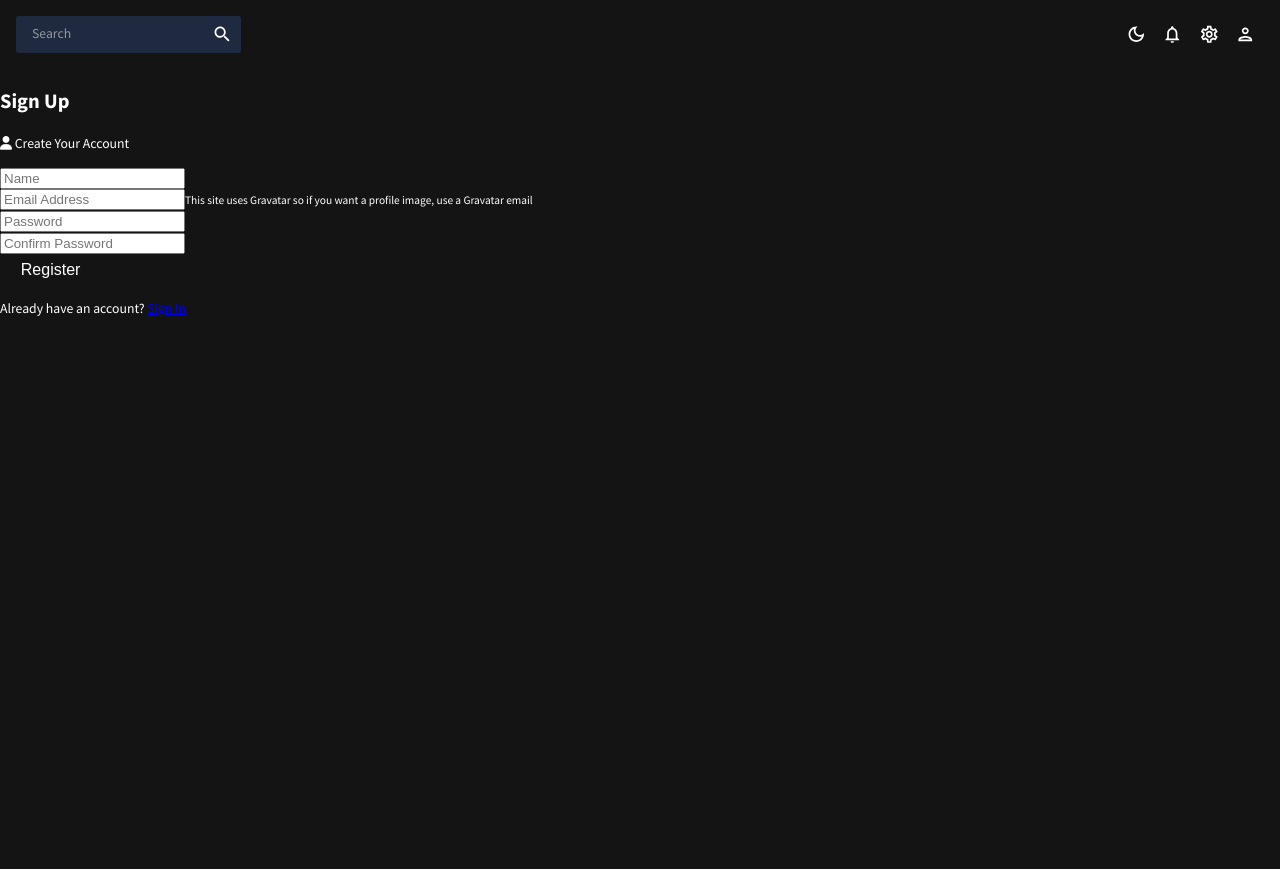
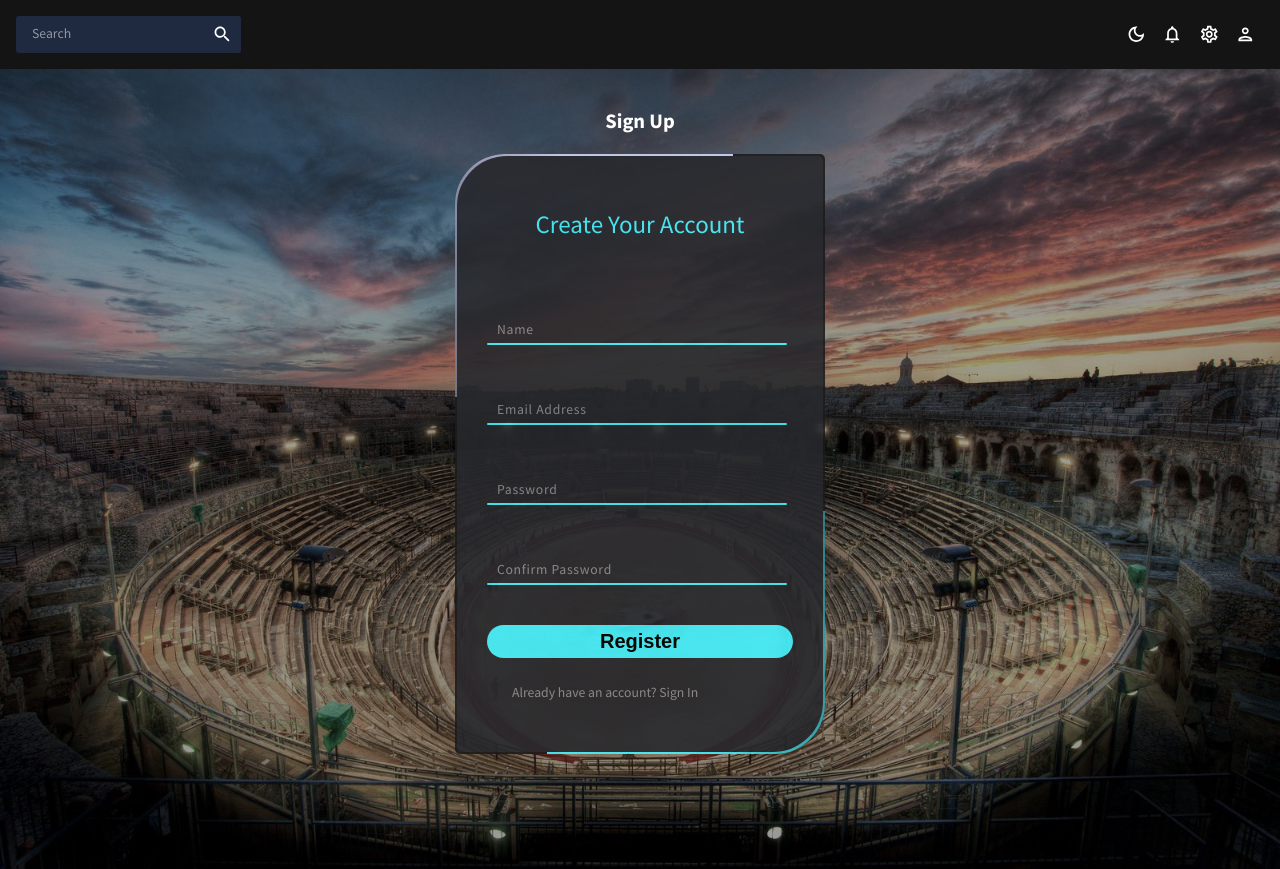
Before and after one commit to keyth202/inqwellDev, a React (Create React App) app in the folder client/: page /register in a window 1280 px wide. Before the commit the page ends 800 px from the top, so only its background shows below. Built offline with nearby package versions, Linux system fonts and the light colour scheme.

Commit message:
updated login and register pages

```diff
--- a/client/src/components/auth/Register.js
+++ b/client/src/components/auth/Register.js
@@ -37,48 +37,67 @@ const Register = ({setAlert, register, isAuthenticated}) => {
     }
   return (
     <Fragment >
-    <section className="container">
-      <h1 className="large text-primary">Sign Up</h1>
-      <p className="lead"><i className="fas fa-user"></i> Create Your Account</p>
-      <form className="form" onSubmit={e => onSubmit(e)}>
-        <div className="form-group">
-          <input type="text" placeholder="Name" name="name" value ={name} onChange={e => onChange(e)}
-           required />
+    <section className="authBody">
+        <h2>Sign Up</h2>
+      <div className="loginBody">
+      <div className="registerBox">
+      <form className="formBox" onSubmit={e => onSubmit(e)}>
+        <h2>Create Your Account</h2>
+        <div className="inputBox">
+          <input
+            type="text"
+            name="name"
+            value ={name}
+            onChange={e => onChange(e)}
+            required
+          />
+          <span>Name</span>
+                <i></i>
         </div>
-        <div className="form-group">
-          <input type="email" placeholder="Email Address" name="email" value={email} onChange={e => onChange(e)} required/>
-          <small className="form-text"
-            >This site uses Gravatar so if you want a profile image, use a
-            Gravatar email</small
-          >
+        <div className="inputBox">
+          <input
+            type="email"
+            name="email"
+            value={email}
+            onChange={e => onChange(e)}
+            required
+            />
+            <span>Email Address</span>
+                <i></i>
+
         </div>
-        <div className="form-group">
+        <div className="inputBox">
           <input
             type="password"
-            placeholder="Password"
             name="password"
             minLength="6"
             value={password}
             onChange={e => onChange(e)}
             required
           />
+          <span>Password</span>
+                <i></i>
         </div>
-        <div className="form-group">
+        <div className="inputBox">
           <input
             type="password"
-            placeholder="Confirm Password"
             name="password2"
             minLength="6"
             value = {password2}
             onChange={e => onChange(e)}
             required
           />
+          <span>Confirm Password</span>
+                <i></i>
         </div>
-        <input type="submit" className="btn btn-primary" value="Register" />
+        <input type="submit" className="subForm" value="Register" />
+        <div className='links'>
+           <Link to="/login">Already have an account? Sign In</Link>
+        </div>
       </form>
-      <p className="my-1">
-        Already have an account? <Link to="/login">Sign In</Link>
-      </p>
+
+      </div>
+      </div>
     </section>
     </Fragment>
   )
--- a/client/src/components/auth/auth.css
+++ b/client/src/components/auth/auth.css
@@ -158,3 +158,35 @@ body{
     text-decoration: underline 2px;
     text-underline-offset: 5px;
   }
+  .registerBox {
+    position: relative;
+    width: 370px;
+    height: 600px;
+    background: #1c1c1c;
+    border-radius: 50px 5px;
+    overflow: hidden;
+    opacity: 90%;
+  }
+  .registerBox::before{
+    content:'';
+    position:absolute;
+    top: -50%;
+    left: -50%;
+    width: 370px;
+    height: 600px;
+    background: linear-gradient(60deg, transparent, #45f3ff, #45f3ff);
+    transform-origin: bottom right;
+    animation: animate 10s linear infinite;
+  }
+  .registerBox::after{
+    content:'';
+    position:absolute;
+    top: -50%;
+    left: -50%;
+    width: 370px;
+    height: 600px;
+    background: linear-gradient(60deg, transparent, #cfd5fa, #cfd5fa);
+    transform-origin: bottom right;
+    animation: animate 10s linear infinite;
+    animation-delay: -5s;
+  }
```
